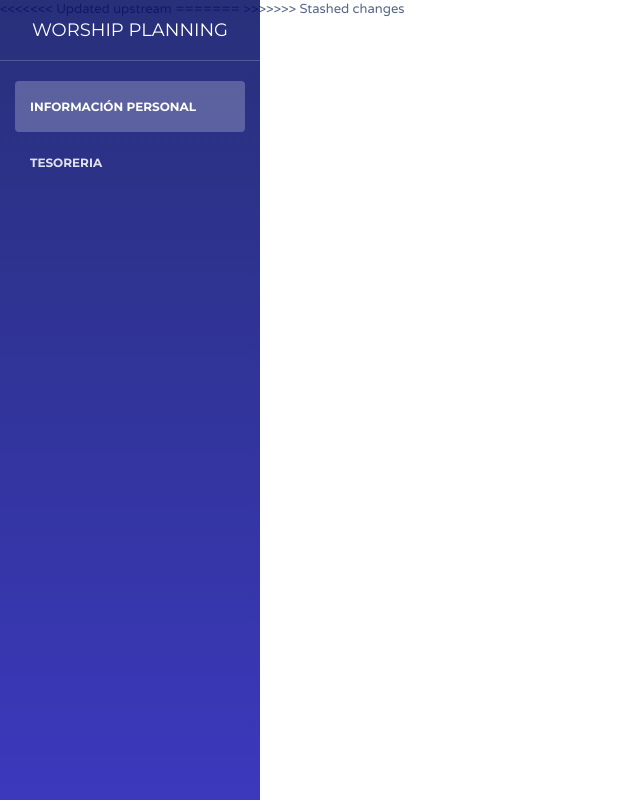
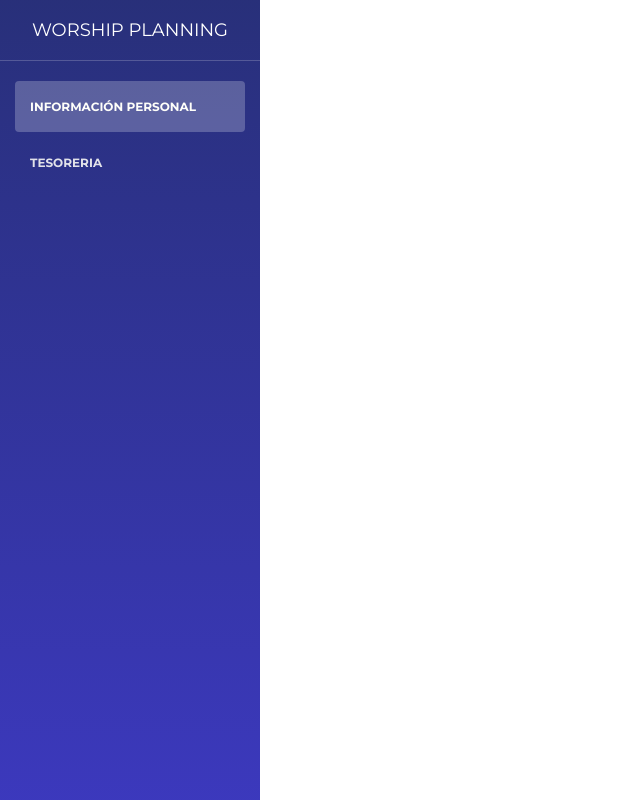
Before and after one commit to Chucklagos/Worship-Planning, a PHP site: page /src/miembros.php in a window 1280 px wide. Shown: the whole page, without its empty margins (0-640 px from the left). Run offline with PHP 8.4, Linux system fonts and the light colour scheme; some libraries are stand-ins or nearby versions.

Commit message:
fix: errores visuales menores

```diff
--- a/src/include/panel.php
+++ b/src/include/panel.php
@@ -1,9 +1,3 @@
-<<<<<<< Updated upstream
-<?php //session_start();?>
-=======
- <?php //session_start();?>
->>>>>>> Stashed changes
-
 <div class="sidebar" data-image="">
             <!--
         Tip 1: You can change the color of the sidebar using: data-color="purple | blue | green | orange | red"
```
Also changed, not shown: src/login.php (line endings or trailing spaces), src/validar.php (line endings or trailing spaces).
